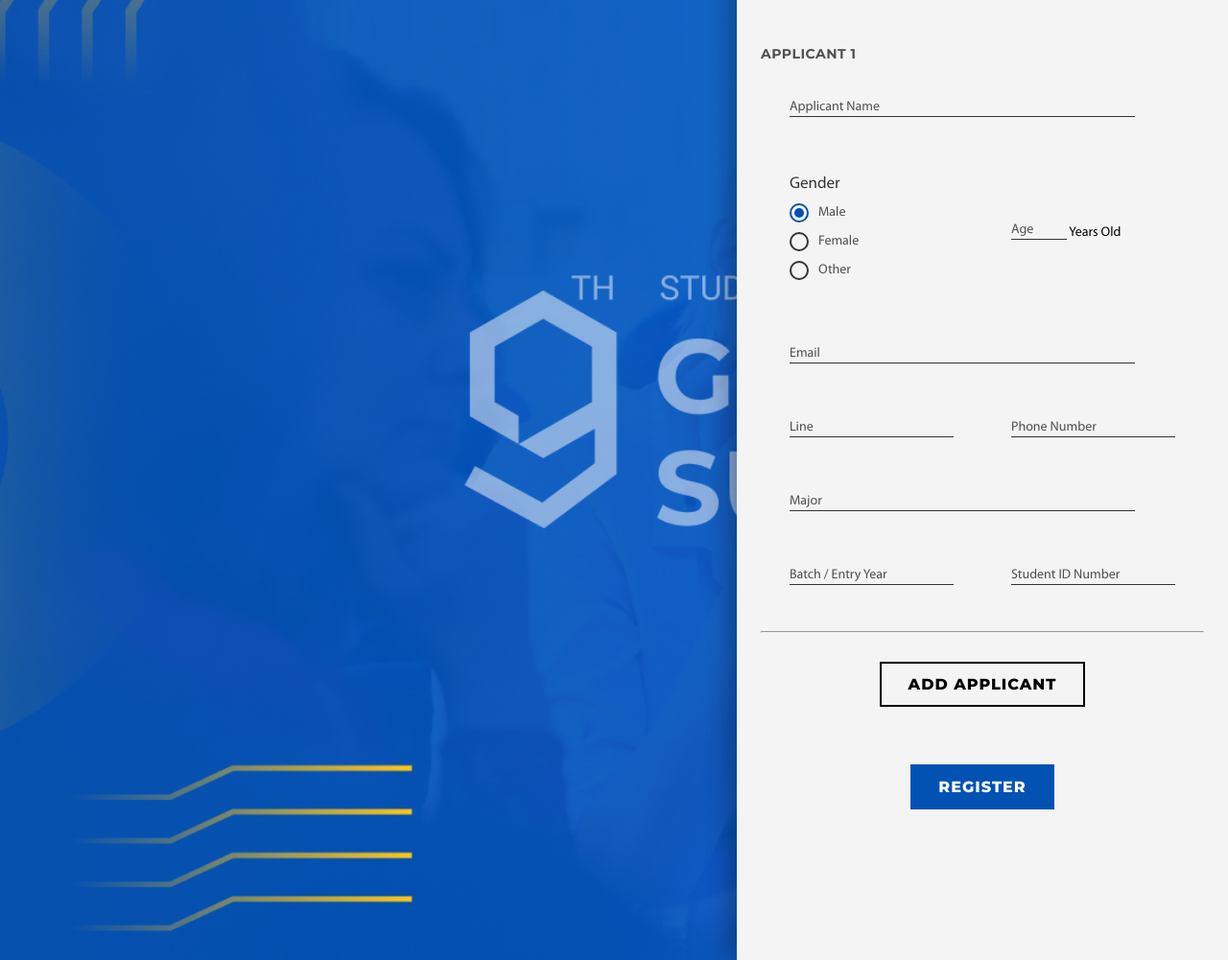
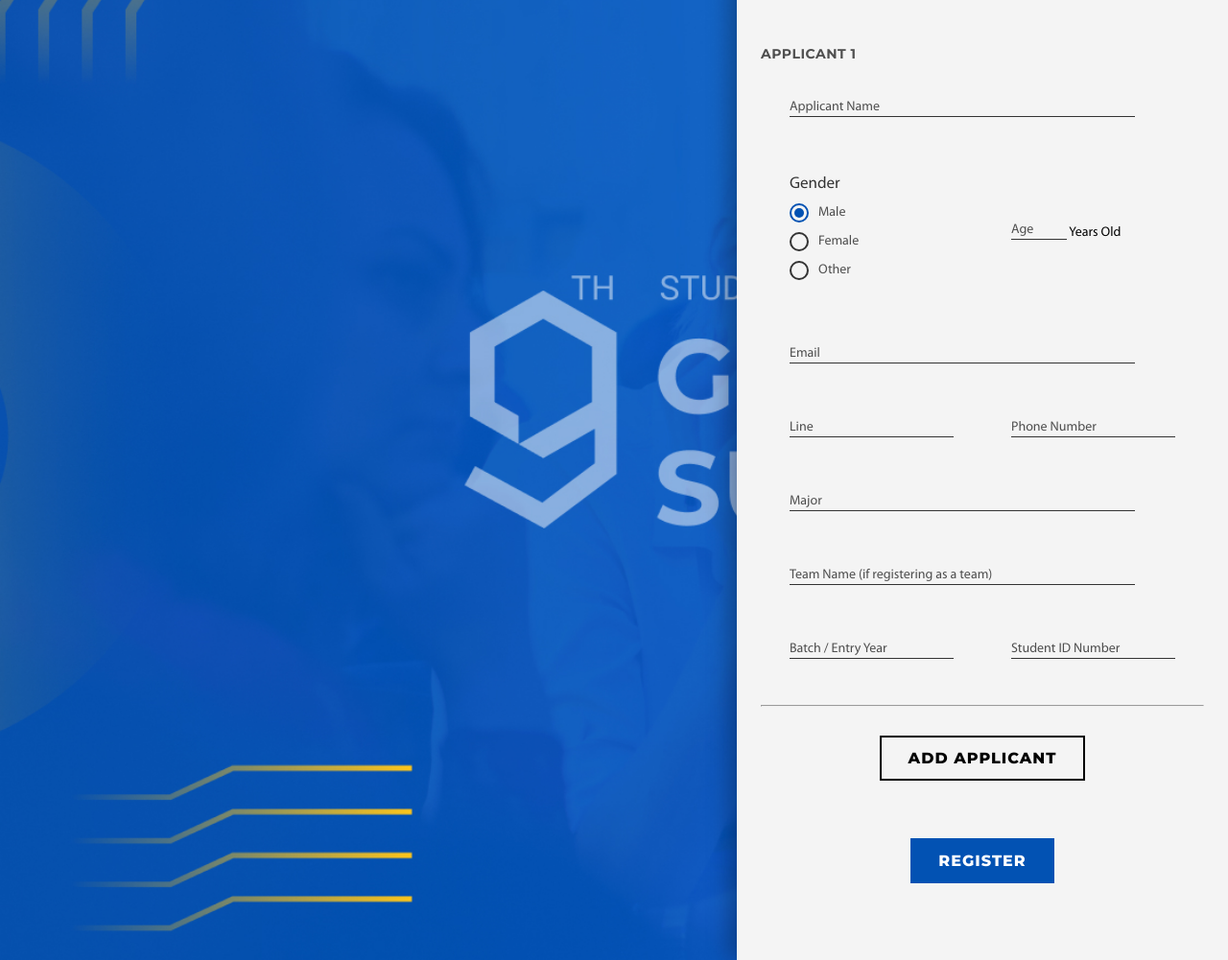
Before and after one commit to HardyValen/sxcgrandsummit, a Laravel app: page /summit/register in a window 1280 px wide. Shown: the part 163-1164 px from the top of the page at 96% size. Run offline with Laravel 8, Linux system fonts and the light colour scheme.

Commit message:
fix summit forms

```diff
--- a/app/Http/Controllers/SummitController.php
+++ b/app/Http/Controllers/SummitController.php
@@ -17,11 +17,12 @@ class SummitController extends Controller
 
     public function store(Request $request){
         $team = new SummitTeam([
-            "posted" => date("l, d F Y")
+            "posted" => date("l, d F Y"),
+            "team_name" => $request->team_name
         ]);
         $team->save();
 
-        $id = \App\SummitTeam::where('posted', $team->posted)->first()->summit_team_id;
+        $id = \App\SummitTeam::where('team_name', $team->team_name)->first()->summit_team_id;
         $threshold = $request->members; //nyimpen banyaknya member dari form
 
         for($i = 1; $i <= $threshold; $i++){
--- a/app/SummitTeam.php
+++ b/app/SummitTeam.php
@@ -10,6 +10,7 @@ class SummitTeam extends Model
     protected $table = 'summit_teams';
 
     protected $fillable = [
+        'team_name'
         'posted'
     ];
 
--- a/resources/views/pages/registration/summit-form.blade.php
+++ b/resources/views/pages/registration/summit-form.blade.php
@@ -93,6 +93,11 @@
             <div class="registration-input">
               <input type="text" class="form-input" name="major1" id="major1" placeholder=' ' required/>
               <label class="text-label" for="major1">Major</label>
+            </div>
+
+            <div class="registration-input">
+              <input type="text" class="form-input" name="team-name" id="team_name" placeholder=' ' value=""/>
+              <label class="text-label" for="team-name">Team Name (if registering as a team)</label>
             </div>
 
             <div class="registration-input-row">
```
Also changed, not shown: resources/views/pages/registration/success_summit.blade.php (+4 -4 lines), database/migrations/2020_02_16_230922_create_summit_teams_table.php.
